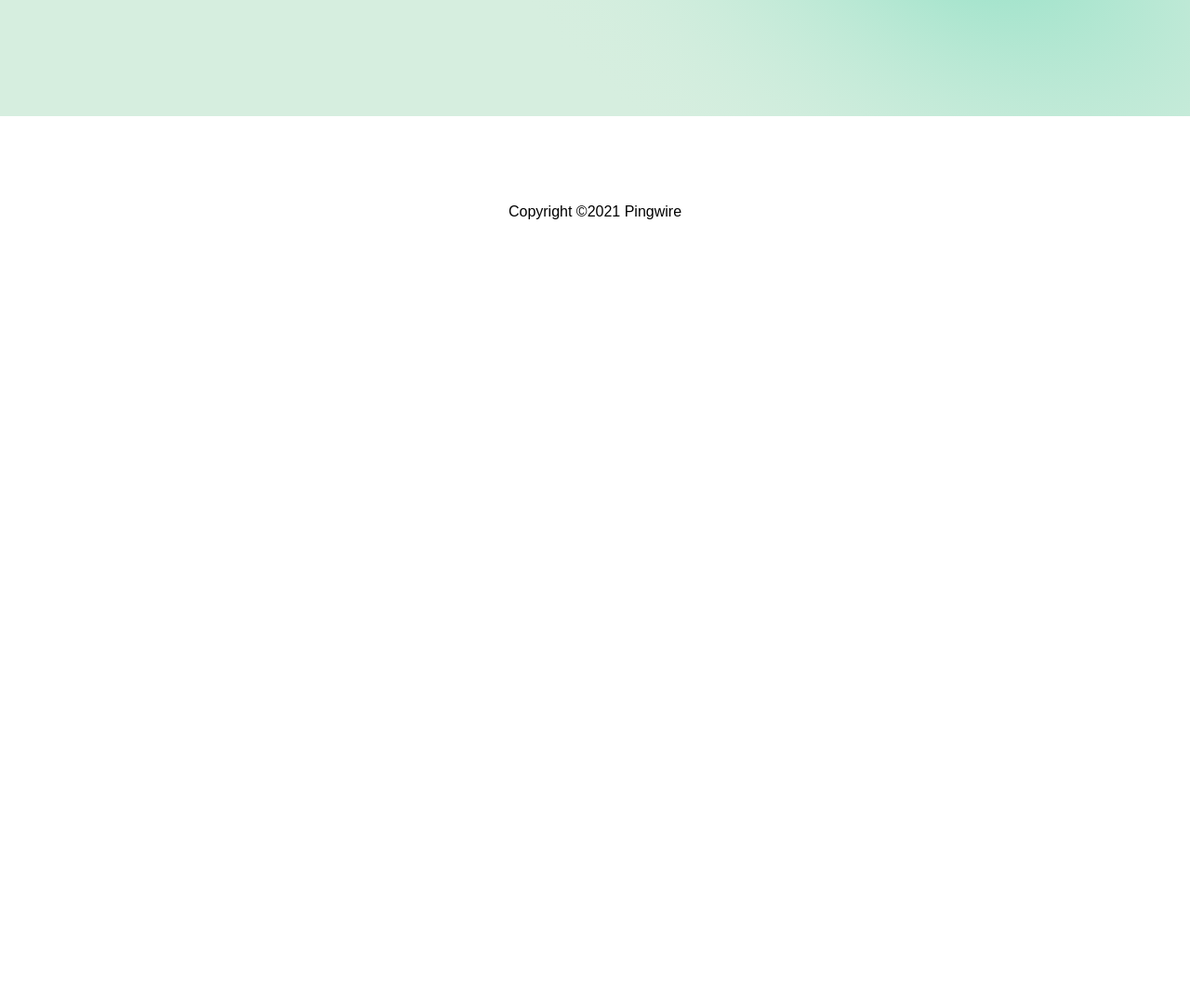
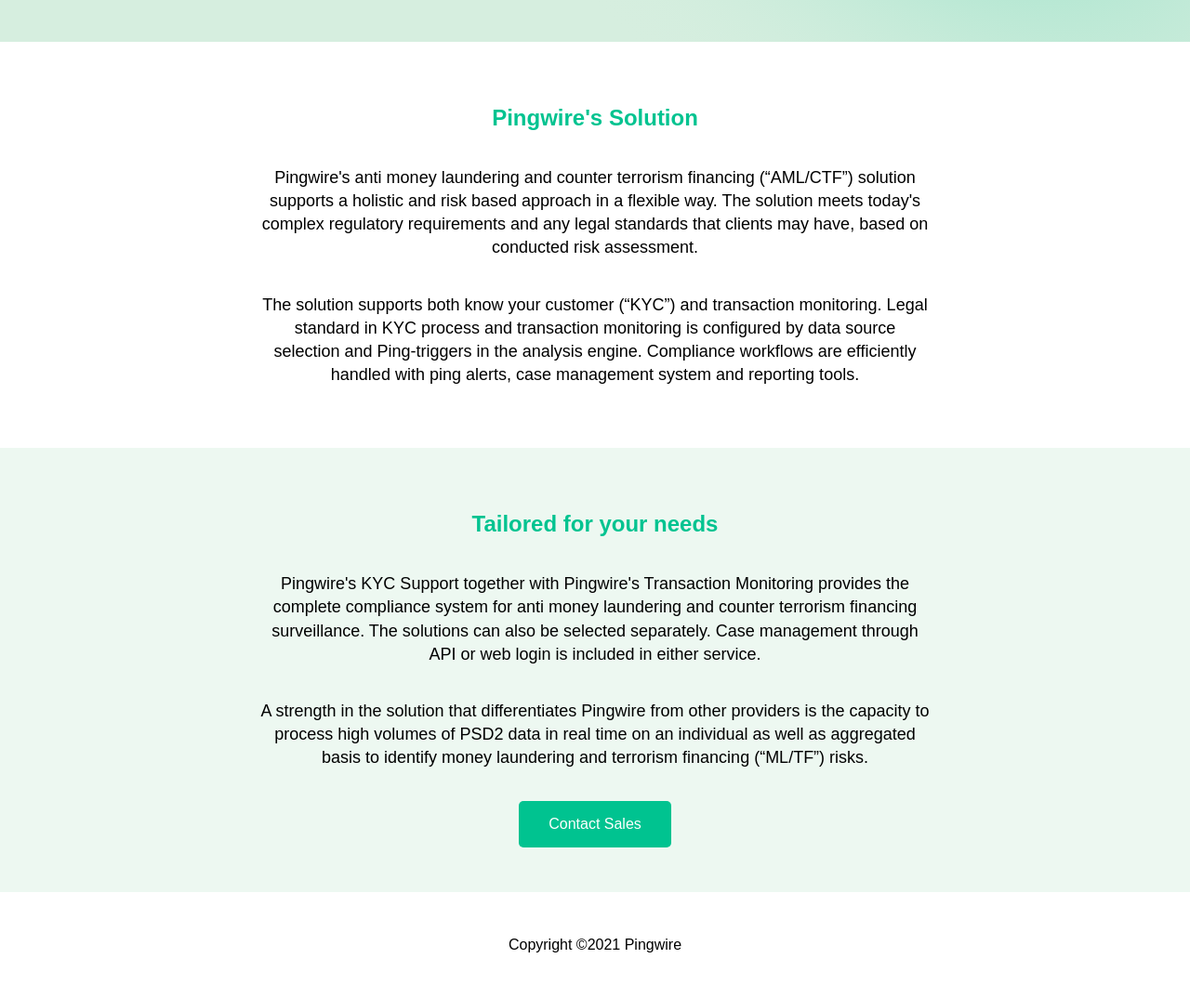
Before and after one commit to Pingwire/pingwire-website, a Gatsby site: page / in a window 1280 px wide. Shown: the part 531-1605 px from the top of the page at 93% size. Before the commit the page ends 800 px from the top, so only its background shows below. Built offline with nearby package versions, Linux system fonts and the light colour scheme; Gatsby itself is replaced by a stand-in of ours.

Commit message:
Add design for sections

```diff
--- /dev/null
+++ b/src/components/Button.js
@@ -0,0 +1,36 @@
+import React from 'react';
+import PropTypes from 'prop-types';
+import styled from 'styled-components';
+
+const StyledButton = styled('button')`
+  text-decoration: none;
+  color: white;
+  padding: 1rem 2rem;
+  background-color: #00C390;
+  align-self: flex-start;
+  cursor: pointer;
+  border-radius: 5px;
+
+  &:hover {
+    background-color: #00916B;
+  }
+`;
+
+const Button = ({ as, href, children }) => (
+  <StyledButton as={as} href={href}>
+    {children}
+  </StyledButton>
+);
+
+Button.propTypes = {
+  as: PropTypes.string,
+  href: PropTypes.string,
+  children: PropTypes.node.isRequired,
+};
+
+Button.defaultProps = {
+  as: undefined,
+  href: '',
+};
+
+export default Button;
--- a/src/components/Footer.js
+++ b/src/components/Footer.js
@@ -2,7 +2,7 @@
 import styled from 'styled-components';
 
 const StyledFooter = styled('footer')`
-  padding: 2rem 4rem;
+  padding: 3rem 4rem;
   margin-top: auto;
   text-align: center;
 `;
--- a/src/components/Hero.js
+++ b/src/components/Hero.js
@@ -1,8 +1,10 @@
 import React from 'react';
 import styled from 'styled-components';
 
+import Button from './Button';
+
 const StyledHero = styled('div')`
-  min-height: 35rem;
+  min-height: 30rem;
   background-image: url("./assets/images/hero.svg");
   background-size: cover;
   background-position: bottom right;
@@ -34,20 +36,6 @@
   margin-bottom: 2rem;
 `;
 
-const StyledButton = styled('button')`
-  text-decoration: none;
-  color: white;
-  padding: 1rem 2rem;
-  background-color: #00C390;
-  align-self: flex-start;
-  cursor: pointer;
-  border-radius: 5px;
-
-  &:hover {
-    background-color: #00916B;
-  }
-`;
-
 const Hero = () => (
   <StyledHero>
     <StyledHeader>
@@ -57,9 +45,9 @@
       <StyledHeadline>
         Utilising data for greater insights of money laundering and terrorism finansing risks
       </StyledHeadline>
-      <StyledButton as="a" href="mailto:sales@pingwire.io">
+      <Button as="a" href="mailto:sales@pingwire.io">
         Contact sales
-      </StyledButton>
+      </Button>
     </StyledHeroContent>
   </StyledHero>
 );
--- a/src/pages/index.js
+++ b/src/pages/index.js
@@ -2,6 +2,7 @@
 import styled from 'styled-components';
 import Hero from '../components/Hero';
 import Footer from '../components/Footer';
+import Button from '../components/Button';
 
 const StyledPage = styled('div')`
   display: flex;
@@ -9,9 +10,49 @@
   flex-direction: column;
 `;
 
+const StyledSection = styled('section')`
+  display: flex;
+  flex-direction: column;
+  padding: 3rem 4rem;
+  ${(props) => (props.background ? 'background-color: rgba(209, 237, 221, 0.4);' : '')}
+`;
+
+const StyledParagraph = styled('p')`
+  font-size: 1.125rem;
+  line-height: 1.4;
+  text-align: center;
+  max-width: 45rem;
+  margin-left: auto;
+  margin-right: auto;
+`;
+
+const StyledSubHeadline = styled('h2')`
+  color: #00C390;
+  text-align: center;
+`;
+
+const StyledFlexBox = styled('div')`
+  display: flex;
+  justify-content: center;
+  margin-top: 1rem;
+`;
+
 const Home = () => (
   <StyledPage>
     <Hero />
+    <StyledSection>
+      <StyledSubHeadline>Pingwire&apos;s Solution</StyledSubHeadline>
+      <StyledParagraph>Pingwire&apos;s anti money laundering and counter terrorism financing (&ldquo;AML/CTF&rdquo;) solution supports a holistic and risk based approach in a flexible way. The solution meets today&apos;s complex regulatory requirements and any legal standards that clients may have, based on conducted risk assessment.</StyledParagraph>
+      <StyledParagraph>The solution supports both know your customer (&ldquo;KYC&rdquo;) and transaction monitoring. Legal standard in KYC process and transaction monitoring is configured by data source selection and Ping-triggers in the analysis engine. Compliance workflows are efficiently handled with ping alerts, case management system and reporting tools.</StyledParagraph>
+    </StyledSection>
+    <StyledSection background>
+      <StyledSubHeadline>Tailored for your needs</StyledSubHeadline>
+      <StyledParagraph>Pingwire&apos;s KYC Support together with Pingwire&apos;s Transaction Monitoring provides the complete compliance system for anti money laundering and counter terrorism financing surveillance. The solutions can also be selected separately. Case management through API or web login is included in either service.</StyledParagraph>
+      <StyledParagraph>A strength in the solution that differentiates Pingwire from other providers is the capacity to process high volumes of PSD2 data in real time on an individual as well as aggregated basis to identify money laundering and terrorism financing (&ldquo;ML/TF&rdquo;) risks.</StyledParagraph>
+      <StyledFlexBox>
+        <Button as="a" href="mailto:sales@pingwire.io">Contact Sales</Button>
+      </StyledFlexBox>
+    </StyledSection>
     <Footer />
   </StyledPage>
 );
```
Also changed, not shown: .eslintrc.js.
